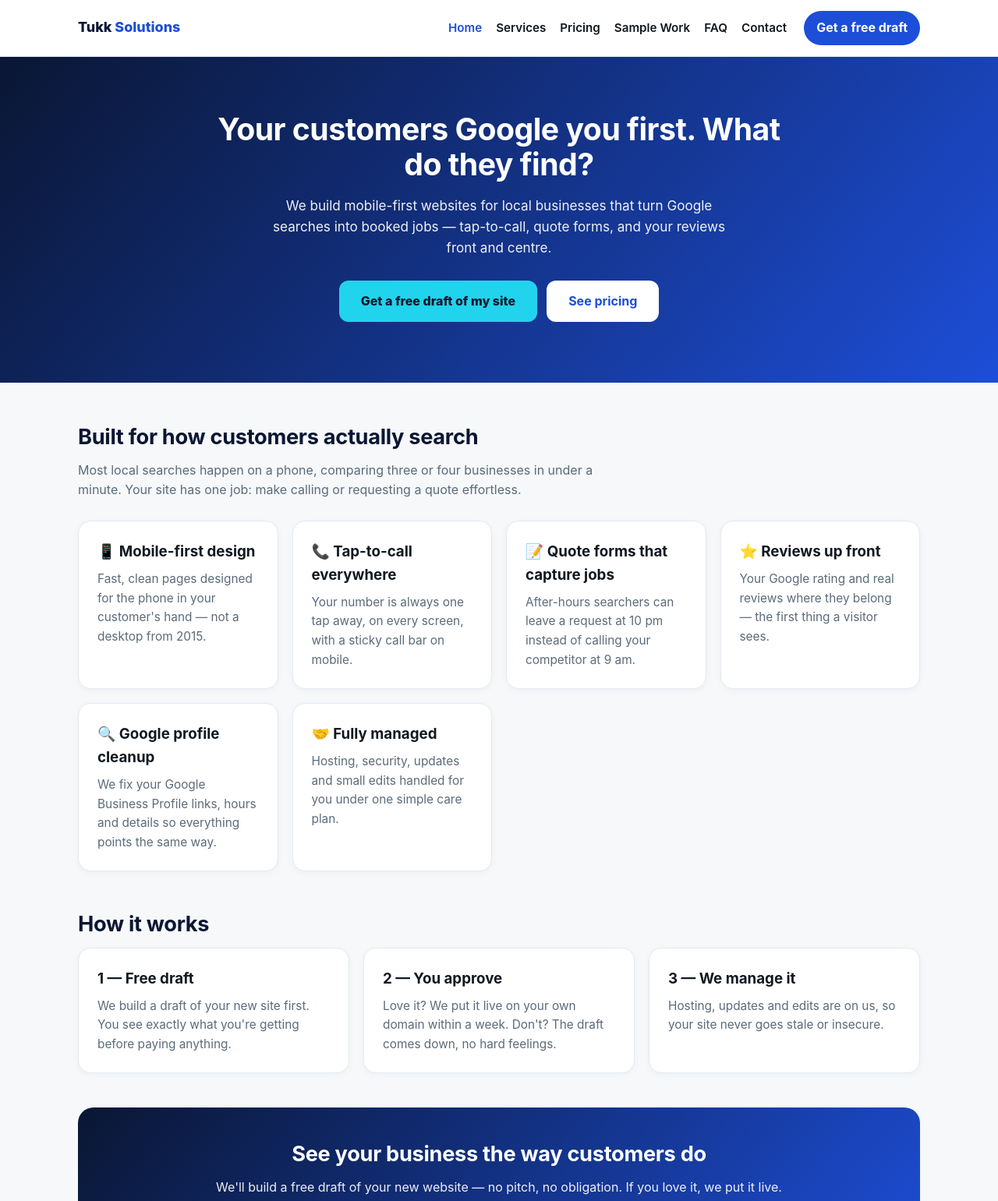
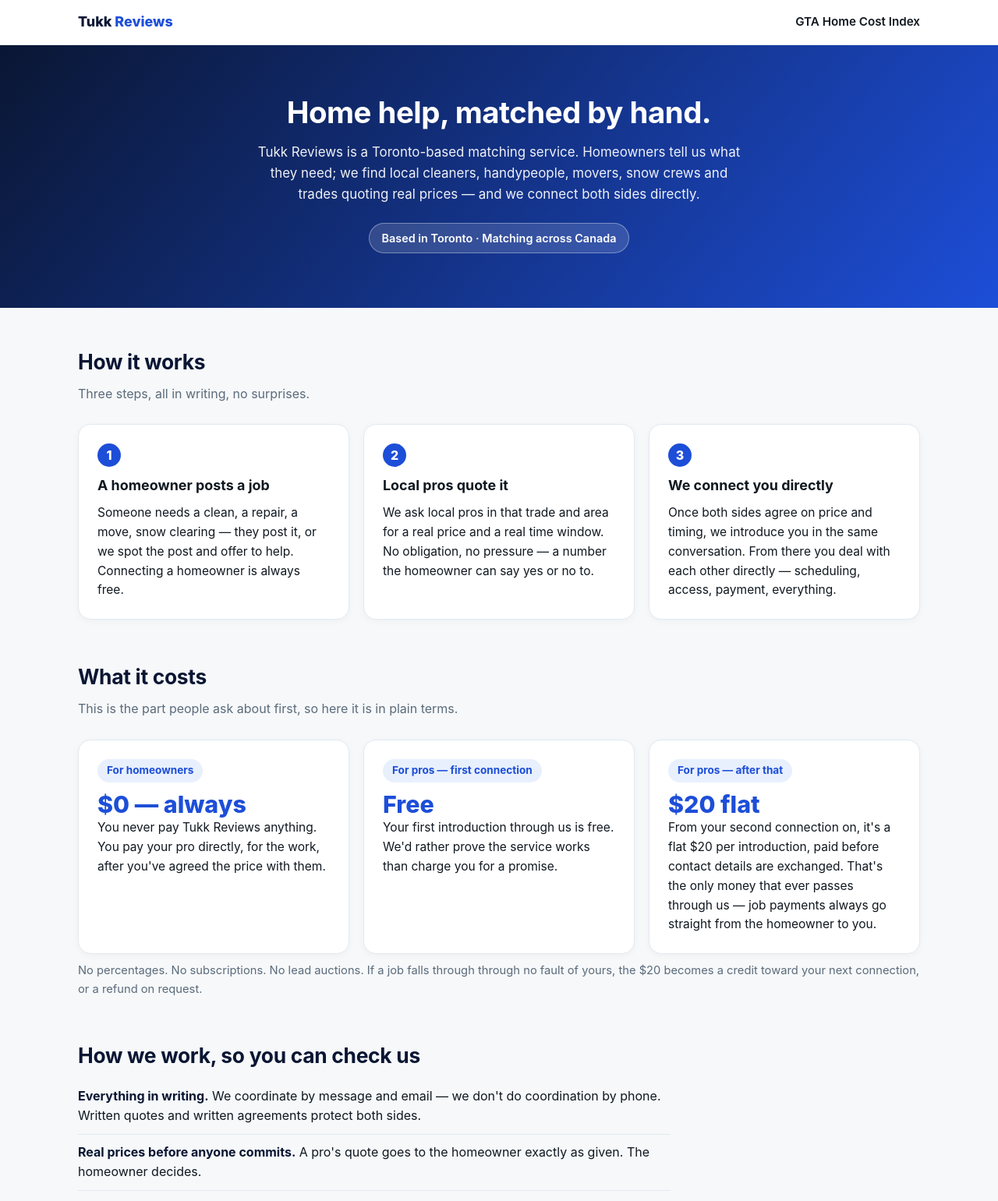
Before and after one commit to tukksolutions-blip/tukksolutions-blip.github.io, a plain HTML site: page index.html in a window 1280 px wide. Shown: the top 1541 px of the page at 78% size. Drawn offline with Linux system fonts and the light colour scheme.

Commit message:
Tukk Reviews becomes the site root ahead of tukkhome.xyz repoint (Kish, 2026-11-07)

```diff
--- a/index.html
+++ b/index.html
@@ -1,70 +1,114 @@
-<!DOCTYPE html><html lang="en"><head><meta charset="UTF-8">
+<!DOCTYPE html>
+<html lang="en">
+<head>
+<meta charset="UTF-8">
 <meta name="viewport" content="width=device-width, initial-scale=1.0">
-<title>Websites for Local Businesses — Tukk Solutions</title>
-<meta name="description" content="Tukk Solutions builds mobile-first websites for GTA local businesses — free draft first, live in a week.">
+<title>Tukk Reviews — Home Help, Matched by Hand | Toronto-Based, Across Canada</title>
+<meta name="description" content="Tukk Reviews is a Toronto-based matching service. Homeowners post a job, local pros quote it, and the first connection is free. Homeowners pay nothing and always pay the pro directly.">
 <style>
 :root{--brand:#1d4ed8;--dark:#0a1633;--accent:#22d3ee;--ink:#101820;--muted:#5b6b7a;--bg:#f6f8fa;--card:#fff;--line:#e3eaf0}
 *{margin:0;padding:0;box-sizing:border-box}
 body{font-family:-apple-system,'Segoe UI',Roboto,Helvetica,Arial,sans-serif;color:var(--ink);background:var(--bg);line-height:1.6}
-header{position:sticky;top:0;z-index:20;background:rgba(255,255,255,.96);backdrop-filter:blur(8px);border-bottom:1px solid var(--line)}
+header.site{position:sticky;top:0;z-index:20;background:rgba(255,255,255,.96);backdrop-filter:blur(8px);border-bottom:1px solid var(--line)}
 .nav{max-width:1120px;margin:0 auto;display:flex;align-items:center;gap:22px;padding:14px 20px}
 .logo{font-weight:800;font-size:1.12rem;color:var(--dark);text-decoration:none;margin-right:auto}
 .logo em{color:var(--brand);font-style:normal}
-.nav nav{display:flex;gap:18px;flex-wrap:wrap}
-.nav nav a{color:var(--ink);text-decoration:none;font-size:.95rem;font-weight:600}
-.nav nav a.on{color:var(--brand)}
-.call-btn{background:var(--brand);color:#fff;font-weight:700;padding:9px 16px;border-radius:999px;text-decoration:none;white-space:nowrap}
-.hero{background:linear-gradient(130deg,var(--dark),var(--brand));color:#fff;padding:70px 20px 78px;text-align:center}
-.hero h1{font-size:2.45rem;line-height:1.16;max-width:760px;margin:0 auto 16px;letter-spacing:-.5px}
-.hero p{opacity:.93;max-width:600px;margin:0 auto 28px;font-size:1.07rem}
-.btns{display:flex;gap:12px;justify-content:center;flex-wrap:wrap}
-.btn-a{background:var(--accent);color:#06182b;font-weight:800;padding:14px 28px;border-radius:12px;text-decoration:none}
-.btn-b{background:#fff;color:var(--brand);font-weight:700;padding:14px 28px;border-radius:12px;text-decoration:none}
+.nav a.back{color:var(--ink);text-decoration:none;font-size:.95rem;font-weight:600}
+.hero{background:linear-gradient(130deg,var(--dark),var(--brand));color:#fff;padding:64px 20px 70px;text-align:center}
+.hero h1{font-size:2.4rem;line-height:1.16;max-width:780px;margin:0 auto 16px;letter-spacing:-.5px}
+.hero p{opacity:.93;max-width:640px;margin:0 auto;font-size:1.06rem}
+.hero .stamp{display:inline-block;margin-top:22px;background:rgba(255,255,255,.14);border:1px solid rgba(255,255,255,.35);padding:7px 16px;border-radius:999px;font-size:.9rem;font-weight:600}
 main{max-width:1120px;margin:0 auto;padding:48px 20px}
-h2{font-size:1.7rem;color:var(--dark);margin-bottom:8px;letter-spacing:-.3px}
-.sub{color:var(--muted);margin-bottom:26px;max-width:680px}
-.grid{display:grid;grid-template-columns:repeat(auto-fit,minmax(250px,1fr));gap:18px}
+h2{font-size:1.65rem;color:var(--dark);margin-bottom:8px;letter-spacing:-.3px}
+.sub{color:var(--muted);margin-bottom:26px;max-width:720px}
+.grid{display:grid;grid-template-columns:repeat(auto-fit,minmax(280px,1fr));gap:18px}
 .card{background:var(--card);border:1px solid var(--line);border-radius:16px;padding:24px;box-shadow:0 2px 10px rgba(16,24,32,.04)}
-.card h3{margin-bottom:8px}
-.card p{color:var(--muted);font-size:.96rem}
-.price{font-size:2rem;font-weight:800;color:var(--brand)}
-details{background:#fff;border:1px solid var(--line);border-radius:12px;padding:16px 20px;margin-bottom:12px}
-summary{font-weight:700;cursor:pointer}
-details p{color:var(--muted);margin-top:8px}
-.cta-band{background:linear-gradient(130deg,var(--dark),var(--brand));color:#fff;border-radius:20px;padding:38px;text-align:center;margin-top:44px}
-.cta-band h2{color:#fff}
-.cta-band p{opacity:.92;margin-bottom:20px}
-footer{background:var(--dark);color:#cfe0ee;padding:36px 20px;font-size:.92rem;margin-top:56px}
-.foot{max-width:1120px;margin:0 auto;display:grid;grid-template-columns:repeat(auto-fit,minmax(220px,1fr));gap:22px}
-footer a{color:#fff}
-@media(max-width:720px){.hero h1{font-size:1.8rem}.nav nav{display:none}}
-</style></head><body>
-<header><div class="nav"><a class="logo" href="index.html">Tukk <em>Solutions</em></a>
-<nav><a href="index.html" class=on>Home</a><a href="services.html">Services</a><a href="pricing.html">Pricing</a><a href="work.html">Sample Work</a><a href="faq.html">FAQ</a><a href="contact.html">Contact</a></nav><a class="call-btn" href="contact.html">Get a free draft</a></div></header>
-<div class="hero"><h1>Your customers Google you first. What do they find?</h1>
-<p>We build mobile-first websites for local businesses that turn Google searches into booked jobs — tap-to-call, quote forms, and your reviews front and centre.</p>
-<div class="btns"><a class="btn-a" href="contact.html">Get a free draft of my site</a>
-<a class="btn-b" href="pricing.html">See pricing</a></div></div>
+.card h3{margin-bottom:8px;font-size:1.12rem}
+.card p{font-size:.97rem;color:var(--ink)}
+.stepnum{display:inline-block;background:var(--brand);color:#fff;font-weight:800;border-radius:999px;width:30px;height:30px;line-height:30px;text-align:center;margin-bottom:10px}
+.pill{display:inline-block;background:#e8f0fe;color:var(--brand);font-weight:700;border-radius:999px;padding:4px 12px;font-size:.85rem;margin-bottom:10px}
+.free{font-size:1.9rem;font-weight:800;color:var(--brand);line-height:1.2}
+.fineprint{color:var(--muted);font-size:.92rem;margin-top:10px}
+section.block{margin-bottom:52px}
+ul.checks{list-style:none;max-width:760px}
+ul.checks li{padding:10px 0;border-bottom:1px solid var(--line);font-size:1rem}
+ul.checks li strong{color:var(--dark)}
+footer{border-top:1px solid var(--line);background:#fff;padding:28px 20px;text-align:center;color:var(--muted);font-size:.92rem}
+a.cta{display:inline-block;margin-top:18px;background:#fff;color:var(--brand);font-weight:800;text-decoration:none;padding:12px 26px;border-radius:999px}
+</style>
+</head>
+<body>
+<header class="site">
+  <div class="nav">
+    <a class="logo" href="./">Tukk <em>Reviews</em></a>
+    <a class="back" href="https://tukkhome.xyz/costs/">GTA Home Cost Index</a>
+  </div>
+</header>
+<div class="hero">
+  <h1>Home help, matched by hand.</h1>
+  <p>Tukk Reviews is a Toronto-based matching service. Homeowners tell us what they need; we find local cleaners, handypeople, movers, snow crews and trades quoting real prices — and we connect both sides directly.</p>
+  <div class="stamp">Based in Toronto · Matching across Canada</div>
+</div>
 <main>
-<h2>Built for how customers actually search</h2>
-<p class="sub">Most local searches happen on a phone, comparing three or four businesses in under a minute. Your site has one job: make calling or requesting a quote effortless.</p>
-<div class="grid">
-<div class="card"><h3>📱 Mobile-first design</h3><p>Fast, clean pages designed for the phone in your customer's hand — not a desktop from 2015.</p></div>
-<div class="card"><h3>📞 Tap-to-call everywhere</h3><p>Your number is always one tap away, on every screen, with a sticky call bar on mobile.</p></div>
-<div class="card"><h3>📝 Quote forms that capture jobs</h3><p>After-hours searchers can leave a request at 10 pm instead of calling your competitor at 9 am.</p></div>
-<div class="card"><h3>⭐ Reviews up front</h3><p>Your Google rating and real reviews where they belong — the first thing a visitor sees.</p></div>
-<div class="card"><h3>🔍 Google profile cleanup</h3><p>We fix your Google Business Profile links, hours and details so everything points the same way.</p></div>
-<div class="card"><h3>🤝 Fully managed</h3><p>Hosting, security, updates and small edits handled for you under one simple care plan.</p></div></div>
-<h2 style="margin-top:46px">How it works</h2>
-<div class="grid">
-<div class="card"><h3>1 — Free draft</h3><p>We build a draft of your new site first. You see exactly what you're getting before paying anything.</p></div>
-<div class="card"><h3>2 — You approve</h3><p>Love it? We put it live on your own domain within a week. Don't? The draft comes down, no hard feelings.</p></div>
-<div class="card"><h3>3 — We manage it</h3><p>Hosting, updates and edits are on us, so your site never goes stale or insecure.</p></div></div>
-<div class="cta-band"><h2>See your business the way customers do</h2>
-<p>We'll build a free draft of your new website — no pitch, no obligation. If you love it, we put it live.</p>
-<div class="btns"><a class="btn-a" href="contact.html">Get my free draft</a>
-<a class="btn-b" href="work.html">See sample work</a></div></div></main><footer><div class="foot">
-<div><strong style="color:#fff">Tukk Solutions</strong><br>Websites for local businesses<br>GTA, Ontario</div>
-<div><strong style="color:#fff">Pages</strong><div><a href="services.html">Services</a></div><div><a href="pricing.html">Pricing</a></div><div><a href="work.html">Sample work</a></div><div><a href="faq.html">FAQ</a></div></div>
-<div><strong style="color:#fff">Contact</strong><div><a href="mailto:tukksolutions@gmail.com">tukksolutions@gmail.com</a></div><div><a href="https://www.instagram.com/tukksolutions/">Instagram @tukksolutions</a></div></div>
-</div></footer></body></html>
+  <section class="block">
+    <h2>How it works</h2>
+    <p class="sub">Three steps, all in writing, no surprises.</p>
+    <div class="grid">
+      <div class="card"><span class="stepnum">1</span><h3>A homeowner posts a job</h3><p>Someone needs a clean, a repair, a move, snow clearing — they post it, or we spot the post and offer to help. Connecting a homeowner is always free.</p></div>
+      <div class="card"><span class="stepnum">2</span><h3>Local pros quote it</h3><p>We ask local pros in that trade and area for a real price and a real time window. No obligation, no pressure — a number the homeowner can say yes or no to.</p></div>
+      <div class="card"><span class="stepnum">3</span><h3>We connect you directly</h3><p>Once both sides agree on price and timing, we introduce you in the same conversation. From there you deal with each other directly — scheduling, access, payment, everything.</p></div>
+    </div>
+  </section>
+  <section class="block">
+    <h2>What it costs</h2>
+    <p class="sub">This is the part people ask about first, so here it is in plain terms.</p>
+    <div class="grid">
+      <div class="card"><span class="pill">For homeowners</span><div class="free">$0 — always</div><p>You never pay Tukk Reviews anything. You pay your pro directly, for the work, after you've agreed the price with them.</p></div>
+      <div class="card"><span class="pill">For pros — first connection</span><div class="free">Free</div><p>Your first introduction through us is free. We'd rather prove the service works than charge you for a promise.</p></div>
+      <div class="card"><span class="pill">For pros — after that</span><div class="free">$20 flat</div><p>From your second connection on, it's a flat $20 per introduction, paid before contact details are exchanged. That's the only money that ever passes through us — job payments always go straight from the homeowner to you.</p></div>
+    </div>
+    <p class="fineprint">No percentages. No subscriptions. No lead auctions. If a job falls through through no fault of yours, the $20 becomes a credit toward your next connection, or a refund on request.</p>
+  </section>
+  <section class="block">
+    <h2>How we work, so you can check us</h2>
+    <ul class="checks">
+      <li><strong>Everything in writing.</strong> We coordinate by message and email — we don't do coordination by phone. Written quotes and written agreements protect both sides.</li>
+      <li><strong>Real prices before anyone commits.</strong> A pro's quote goes to the homeowner exactly as given. The homeowner decides.</li>
+      <li><strong>Details stay private until both sides say yes.</strong> No address or phone number is shared before a price and a time are agreed.</li>
+      <li><strong>We publish real price data.</strong> Quotes we process feed the public <a href="https://tukkhome.xyz/costs/">GTA Home Cost Index</a> — anonymized, with sample sizes shown.</li>
+      <li><strong>Reach us any time:</strong> tukkreviews@gmail.com. We answer in the same thread we're already talking in.</li>
+    </ul>
+  </section>
+  <section class="block">
+    <h2>What people say</h2>
+    <p class="sub">Real reviews from homeowners and pros we've connected — posted only with the reviewer's permission, exactly as written. This section is new, so it fills in as our first connections complete; we'd rather show you a short honest list than a decorated one.</p>
+    <div id="reviews-list"></div>
+    <div class="card">
+      <h3>Leave a review</h3>
+      <p style="margin-bottom:14px">Were you connected through Tukk Reviews — as a homeowner or as a pro? Tell us how it went. Reviews are emailed to us and posted here only if you tick the permission box below.</p>
+      <form action="https://formsubmit.co/tukkreviews@gmail.com" method="POST">
+        <input type="hidden" name="_subject" value="New Tukk Reviews review submission">
+        <input type="hidden" name="_captcha" value="true">
+        <input type="hidden" name="_next" value="https://tukkhome.xyz/?thanks=1">
+        <input type="text" name="_honey" style="display:none">
+        <div style="margin-bottom:12px"><label for="rv-name" style="display:block;font-weight:600;margin-bottom:4px">Your first name</label><input id="rv-name" type="text" name="First name" required maxlength="40" style="width:100%;padding:10px;border:1px solid var(--line);border-radius:8px;font-size:1rem"></div>
+        <div style="margin-bottom:12px"><label for="rv-city" style="display:block;font-weight:600;margin-bottom:4px">Your city</label><input id="rv-city" type="text" name="City" required maxlength="40" style="width:100%;padding:10px;border:1px solid var(--line);border-radius:8px;font-size:1rem"></div>
+        <div style="margin-bottom:12px"><label for="rv-role" style="display:block;font-weight:600;margin-bottom:4px">You are a</label><select id="rv-role" name="Reviewer type" required style="width:100%;padding:10px;border:1px solid var(--line);border-radius:8px;font-size:1rem"><option value="">Choose one…</option><option>Homeowner</option><option>Service pro</option></select></div>
+        <div style="margin-bottom:12px"><label for="rv-job" style="display:block;font-weight:600;margin-bottom:4px">What was the job?</label><input id="rv-job" type="text" name="Job" required maxlength="80" placeholder="e.g. Basement deep clean" style="width:100%;padding:10px;border:1px solid var(--line);border-radius:8px;font-size:1rem"></div>
+        <div style="margin-bottom:12px"><label for="rv-rating" style="display:block;font-weight:600;margin-bottom:4px">Your rating</label><select id="rv-rating" name="Star rating" required style="width:100%;padding:10px;border:1px solid var(--line);border-radius:8px;font-size:1rem"><option value="">Choose one…</option><option value="5">★★★★★ — Excellent</option><option value="4">★★★★☆ — Good</option><option value="3">★★★☆☆ — Okay</option><option value="2">★★☆☆☆ — Poor</option><option value="1">★☆☆☆☆ — Bad</option></select></div>
+        <div style="margin-bottom:12px"><label for="rv-text" style="display:block;font-weight:600;margin-bottom:4px">Your review</label><textarea id="rv-text" name="Review" required rows="4" maxlength="600" style="width:100%;padding:10px;border:1px solid var(--line);border-radius:8px;font-size:1rem"></textarea></div>
+        <div style="margin-bottom:16px"><label style="display:flex;gap:8px;align-items:flex-start"><input type="checkbox" name="Permission to publish" value="Yes" required style="margin-top:5px"><span>Yes — you may publish this review on this page with my first name, city, and whether I was the homeowner or the pro.</span></label></div>
+        <button type="submit" style="background:var(--brand);color:#fff;font-weight:800;border:none;padding:12px 26px;border-radius:999px;font-size:1rem;cursor:pointer">Send my review</button>
+      </form>
+    </div>
+  </section>
+<script>
+(function(){var p=new URLSearchParams(location.search);if(p.get('thanks')==='1'){var b=document.createElement('div');b.setAttribute('style','background:#e6f4ea;border:1px solid #34a853;border-radius:12px;padding:14px 18px;margin-bottom:18px;font-weight:600');b.textContent='Thank you — your review was sent. We post reviews with permission, usually within a day or two.';var s=document.querySelector('section.block:last-of-type');if(s){s.insertBefore(b,s.children[1]);}}})();
+</script>
+</main>
+<footer>
+  Tukk Reviews · Home Help, Matched by Hand · Toronto, Ontario, Canada · tukkreviews@gmail.com<br>
+  Part of the Tukk family — see also the <a href="https://tukkhome.xyz/costs/">GTA Home Cost Index</a>.
+</footer>
+</body>
+</html>
```
